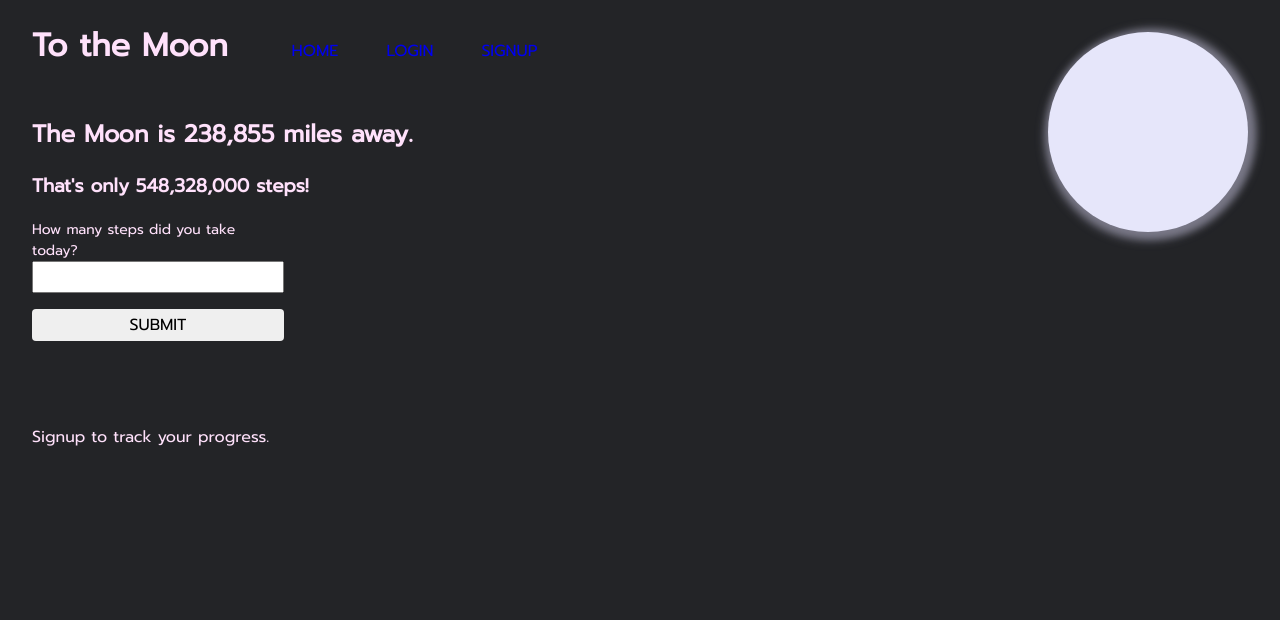
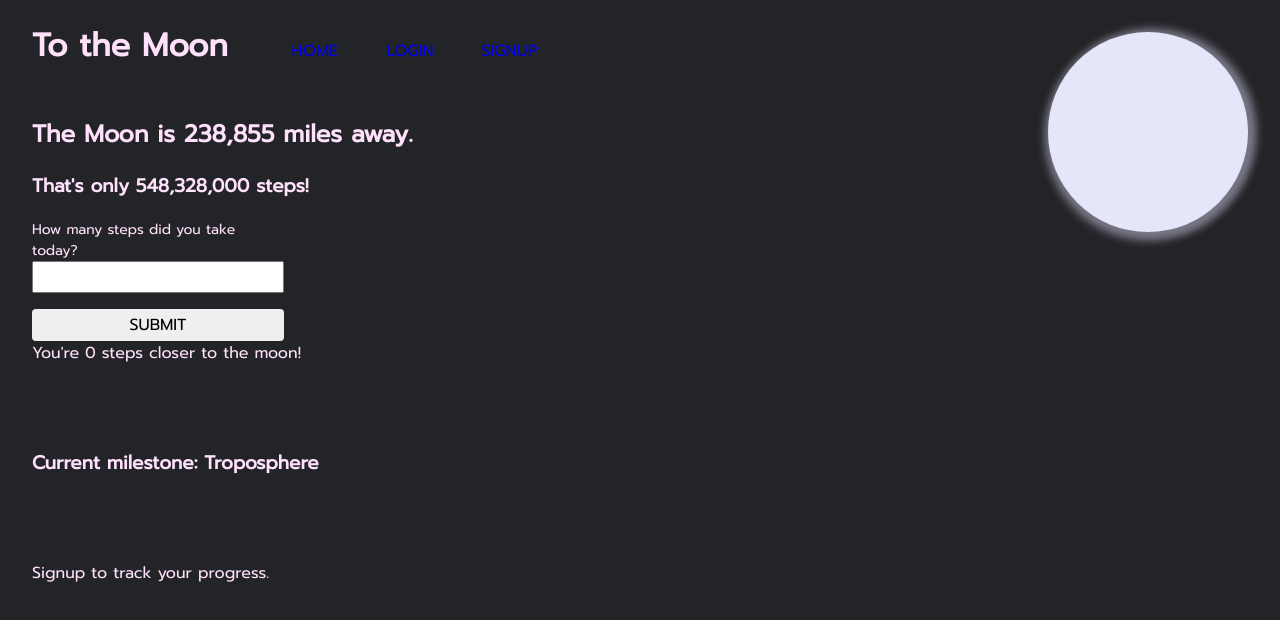
Before and after one commit to arghmatey/to-the-moon, a React (Create React App) app: page / in a window 1280 px wide. Shown: the top 620 px of the page. Built offline with nearby package versions, Linux system fonts and the light colour scheme.

Commit message:
sets moon as goal on render v2

```diff
--- a/src/App.js
+++ b/src/App.js
@@ -67,12 +67,18 @@ function App() {
 
             <Route exact path="/">
               <section>
-              <h2>The {goal.name} is {goal.end.toLocaleString()} miles away.</h2>
-              <h3>That's only {convertToSteps(goal.end).toLocaleString()} steps!</h3>
+                <h2>The {goal.name} is {goal.end.toLocaleString()} miles away.</h2>
+                <h3>That's only {convertToSteps(goal.end).toLocaleString()} steps!</h3>
 
-              <StepForm
-                handleAddSteps={handleAddSteps}
-              />
+                <StepForm
+                  handleAddSteps={handleAddSteps}
+                />
+
+                <div>You're {userSteps.toLocaleString()} steps closer to the moon!</div>
+              </section>
+
+              <section className="milestone-container">
+                <h3>Current milestone: {data[milestone].name}</h3>
               </section>
 
               {user ?
```
